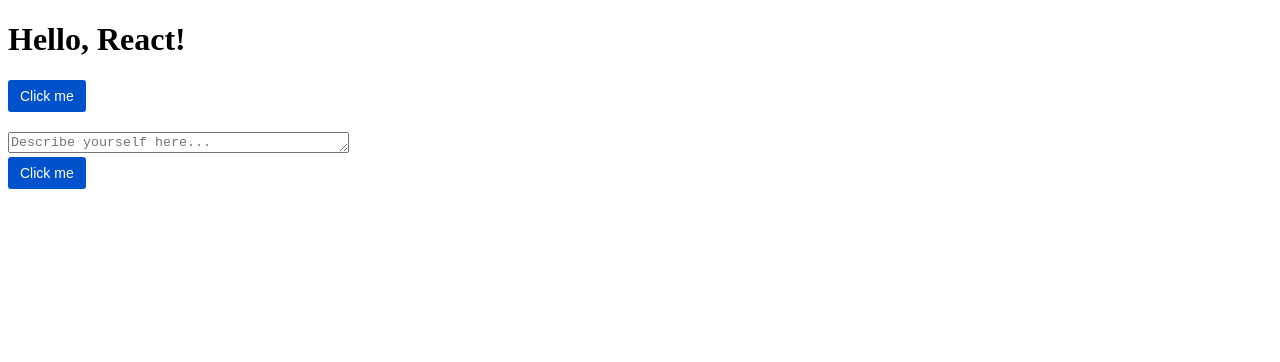
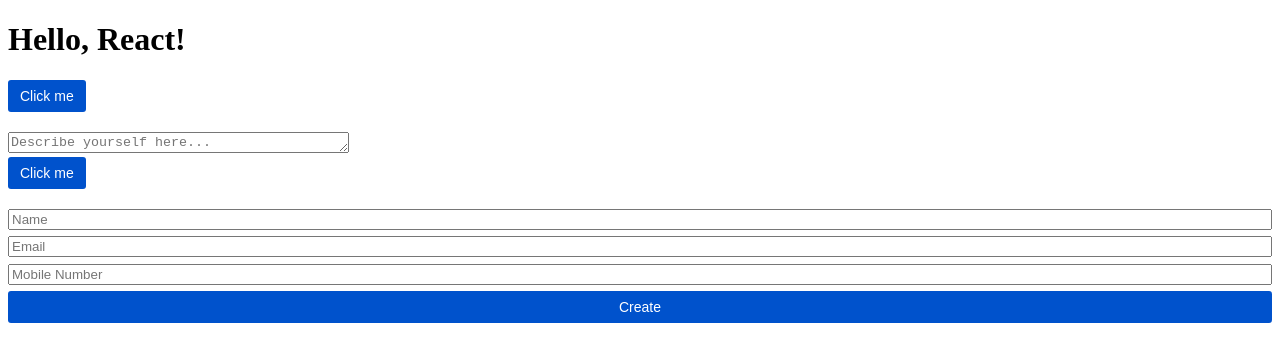
Before and after one commit to stevenanthonyrevo/react-basics, a React (Create React App) app: page / in a window 1280 px wide. Shown: the top 362 px of the page. Built offline with nearby package versions, Linux system fonts and the light colour scheme; the HTML template or start-up script is replaced by a standard one.

Commit message:
Added Post Form Method React

```diff
--- a/src/App.js
+++ b/src/App.js
@@ -1,4 +1,4 @@
-import React,  { useState } from 'react';
+import React, { useState } from 'react';
 import styled from 'styled-components';
 
 const Button = styled.button`
@@ -29,6 +29,65 @@
     color: rgb(255, 255, 255);
   }
 `;
+
+function MyPostMethodForm() {
+  const [name, setName] = useState("");
+  const [email, setEmail] = useState("");
+  const [mobileNumber, setMobileNumber] = useState("");
+  const [message, setMessage] = useState("");
+
+  let handleSubmit = async (e) => {
+    e.preventDefault();
+    try {
+      let res = await fetch("https://httpbin.org/post", {
+        method: "POST",
+        body: JSON.stringify({
+          name: name,
+          email: email,
+          mobileNumber: mobileNumber,
+        })
+      })
+      let resJson = await res.json();
+      if (res.status === 200) {
+        setName("");
+        setEmail("");
+        setMobileNumber("");
+        setMessage("User created successfully: \n" + JSON.stringify(resJson.data) );
+      } else {
+        setMessage("Some error occured")
+      }
+    } catch (err) {
+      console.log(err);
+    }
+  };
+  return (
+    <div className="App">
+      <form style={ { display: 'inline-grid', margin: '0', width: '100%'} } onSubmit={handleSubmit}>
+        <input
+          style={{ marginBottom: '.4rem' }}
+          type="text"
+          value={name}
+          placeholder="Name"
+          onChange={(e) => setName(e.target.value)} />
+        <input
+          style={{ marginBottom: '.4rem' }}
+          type="email"
+          value={email}
+          placeholder="Email"
+          onChange={(e) => setEmail(e.target.value)} />
+        <input
+          style={{ marginBottom: '.4rem' }}
+          type="tel"
+          pattern="\d*"
+          value={mobileNumber}
+          placeholder="Mobile Number"
+          onChange={(e) => setMobileNumber(e.target.value)} />
+        <Button type="submit" name="create">Create</Button>
+        <div style={{ wordWrap: 'revert-layer', whiteSpace: 'pre-line' }} dangerouslySetInnerHTML={{__html: message }}></div>
+      </form>
+    </div>
+  );
+}
 
 function MyInput() {
   const [content, setContent] = useState('');
@@ -79,6 +138,7 @@
       <h1>Hello, React!</h1>
       <MyButton></MyButton>
       <MyInput></MyInput>
+      <MyPostMethodForm></MyPostMethodForm>
     </div>
   );
 }
```
